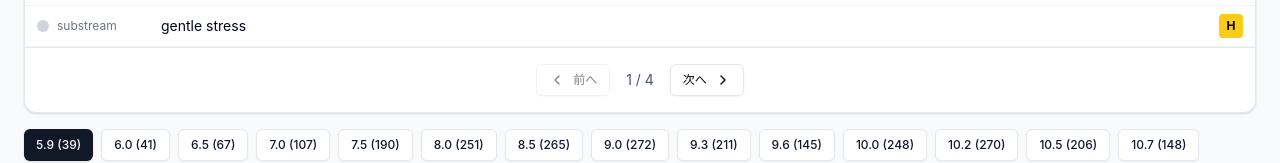
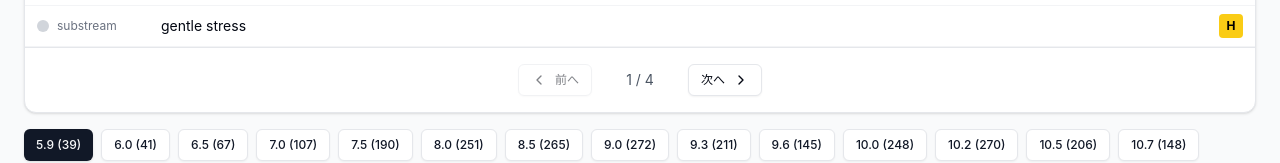
Before and after one commit to 3121-3848/dp_score_viewer, a React (Vite) app: page / in a window 1280 px wide. Both pictures are taken after a click on the button "サンプルデータをロード". Shown: the part 636-799 px from the top of the page. Built offline with nearby package versions, Linux system fonts and the light colour scheme.

Commit message:
ページ番号テキストを固定幅にしてボタン位置のずれを防止
w-16 text-center を付与し、ページ数の桁数によって前へ/次へボタンが
移動しないよう修正。

https://claude.ai/code/session_01B2Vptqb1ToNc2BcrCDz7KW

```diff
--- a/src/components/score/ScoreList.tsx
+++ b/src/components/score/ScoreList.tsx
@@ -189,7 +189,7 @@ export function ScoreList() {
                     <ChevronLeft className="h-4 w-4" />
                     前へ
                   </Button>
-                  <span className="text-sm text-gray-600">
+                  <span className="text-sm text-gray-600 w-16 text-center">
                     {currentPage} / {totalPages}
                   </span>
                   <Button
```
